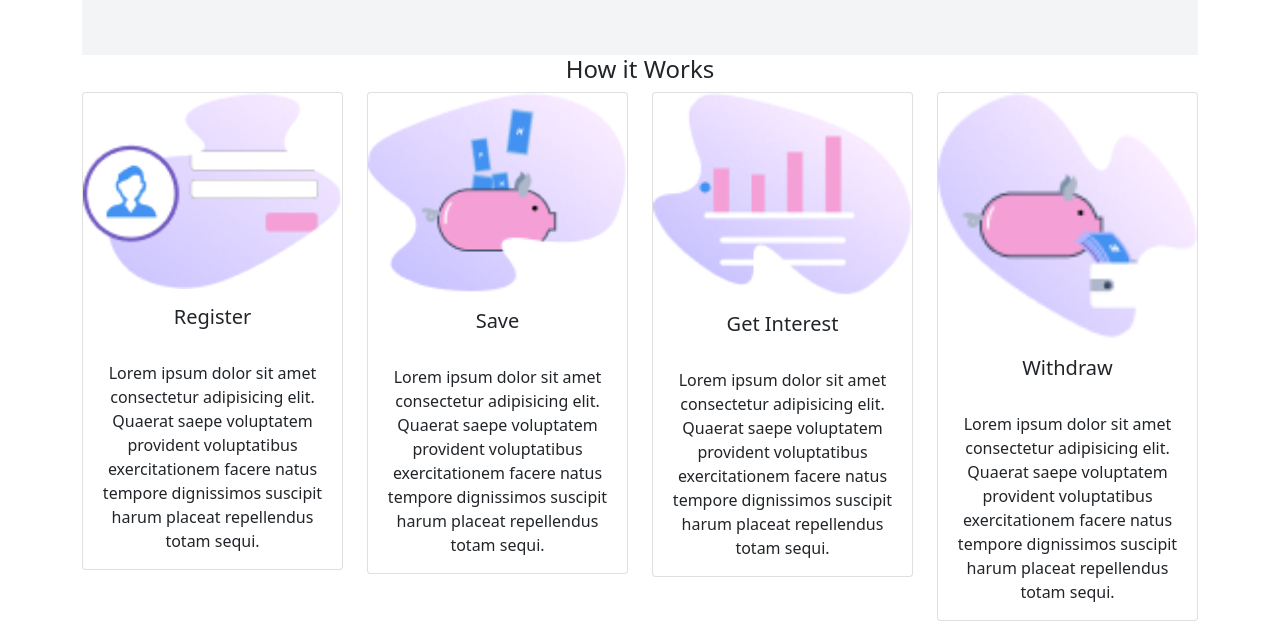
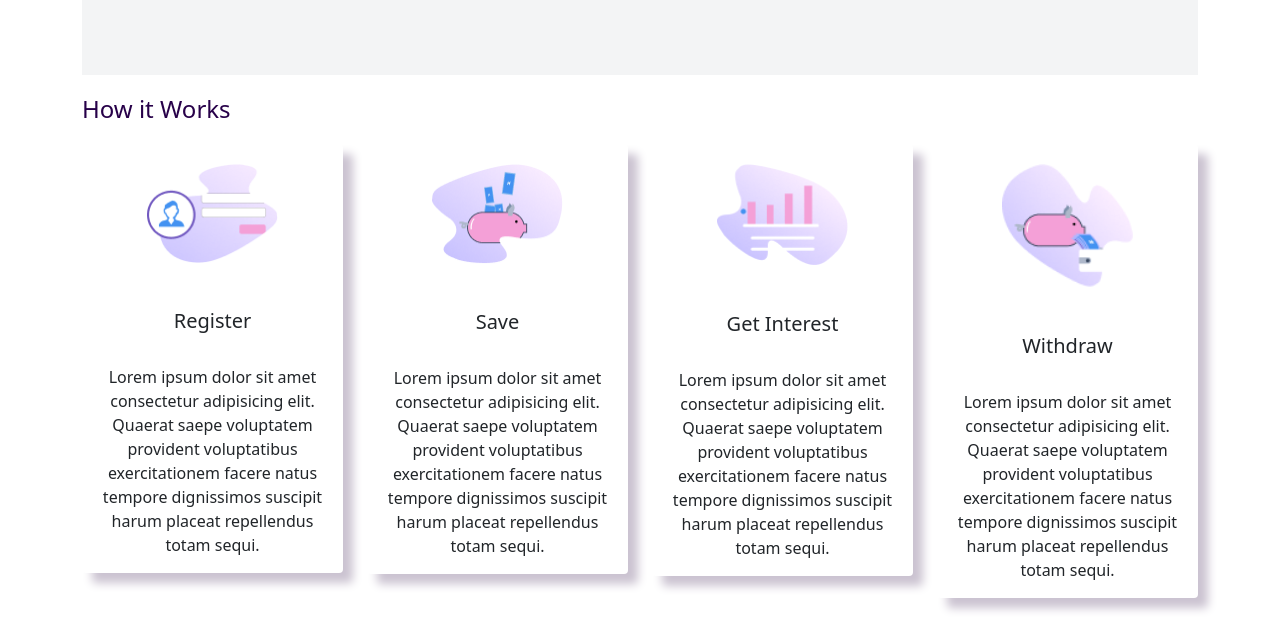
Before and after one commit to olatunde1/React-project-acadasave, a React (Create React App) app: page / in a window 1280 px wide. Shown: the part 935-1563 px from the top of the page. Built offline with nearby package versions, Linux system fonts and the light colour scheme.

Commit message:
update on the cards

```diff
--- a/src/component/How.jsx
+++ b/src/component/How.jsx
@@ -1,4 +1,5 @@
 import React from 'react'
+import "./how.css"
 import img1 from "../images/img1.png"
 import img22 from "../images/img22.png"
 import img33 from "../images/img33.png"
@@ -6,11 +7,12 @@ import img44 from "../images/img44.png"
 
 const How = () => {
   return (
+    <section className='how-it-works'>
         <div className='container'>
             <div class="row ">
                 <h4>How it Works</h4>
                 <div class="col-sm-3">
-                <div class="card">
+                    <div class="card border-0">
                         <img src={img1} class="card-img-top" alt="..."/>
                         <div class="card-body">
                             <h5 class="card-title">Register</h5><br/>
@@ -23,7 +25,7 @@ const How = () => {
                     </div>
                 </div>
                 <div class="col-sm-3">
-                <div class="card">
+                    <div class="card border-0">
                         <img src={img22} class="card-img-top" alt="..."/>
                         <div class="card-body">
                             <h5 class="card-title">Save</h5> <br />
@@ -36,7 +38,7 @@ const How = () => {
                     </div>
                 </div>
                 <div class="col-sm-3">
-                <div class="card">
+                    <div class="card border-0">
                         <img src={img33} class="card-img-top" alt="..."/>
                         <div class="card-body">
                             <h5 class="card-title">Get Interest</h5><br />
@@ -49,7 +51,7 @@ const How = () => {
                     </div>
                 </div>
                 <div class="col-sm-3">
-                <div class="card">
+                    <div class="card border-0">
                         <img src={img44} class="card-img-top" alt="..."/>
                         <div class="card-body">
                             <h5 class="card-title">Withdraw</h5>
@@ -64,6 +66,7 @@ const How = () => {
                 </div>
             </div>
         </div>
+    </section>
   )
 }
 
--- a/src/component/how.css
+++ b/src/component/how.css
@@ -0,0 +1,24 @@
+.how-it-works{
+    position: relative;
+}
+.how-it-works h4{
+    text-align: left;
+    margin-top: 20px;
+    margin-bottom: 20px;
+    color:  #270049;
+}
+.card img{
+    margin-top: 30px;
+    width: 50%;
+    margin: auto;
+    margin-top: 20px;
+    margin-bottom: 30px;
+    border: none;
+}
+.card{
+    text-align: center;
+    align-content:center;
+    background-color: #ffffff;
+    box-shadow: 10px 10px 10px #cbc3d1;
+    margin-bottom: 30px;
+}
--- a/src/component/saving.css
+++ b/src/component/saving.css
@@ -1,5 +1,6 @@
 .savingFuture{
     margin-bottom: 0;
+    margin-top: 20px;
 }
 .savingFuture img{
     width: 100%;
```
Lines whose indentation alone changed are shown as unchanged.
